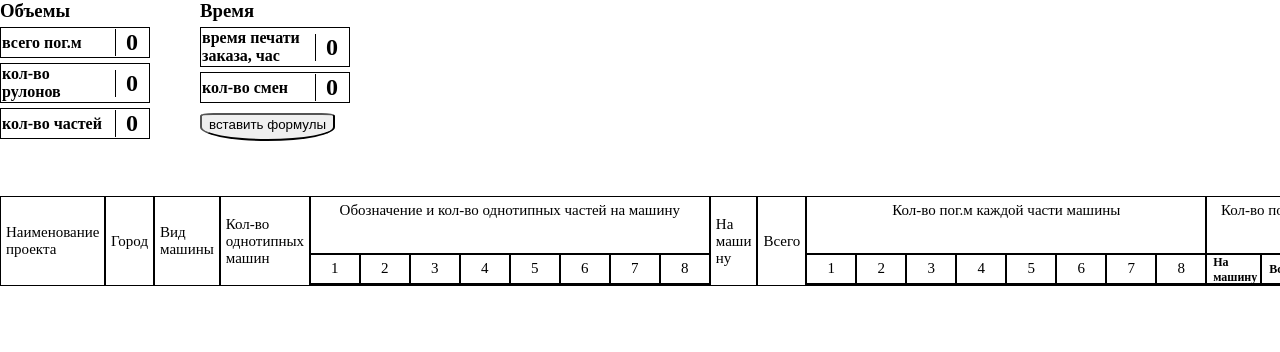
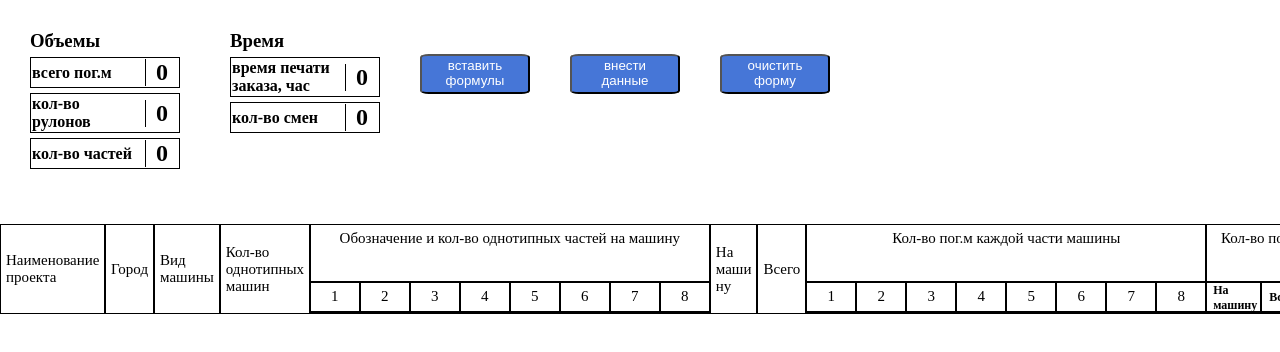
Before and after one commit to umer134/SV_Table_CRM, a React (Vite) app: page / in a window 1280 px wide. Shown: the top 352 px of the page. Built offline with nearby package versions, Linux system fonts and the light colour scheme.

Commit message:
added btns

```diff
--- a/src/App.css
+++ b/src/App.css
@@ -2,6 +2,11 @@
   box-sizing: border-box;
   margin: 0;
   padding: 0;
+}
+
+.FormTable .container{
+  margin-top: 30px;
+  margin-left: 30px;
 }
 
 .container{
@@ -37,13 +42,25 @@ p{
 }
 
 .inp-formuls{
-  margin-top: 5px;
+  height: 40px;
+  width: 110px;
+  margin-top: 24px;
+  margin-left: 40px;
   padding: 7px;
   padding-top: 2px;
-  border-end-end-radius: 50%;
-  border-end-start-radius: 50%;
-  border-start-end-radius: 10%;
-  border-start-start-radius: 10%;
+  border-radius: 8%;
+  background: #4676D7;
+  color: #fff;
+  cursor: pointer;
+}
+
+.inp-formuls:hover {
+  background: #1d49aa;
+}
+
+.inp-formuls:focus {
+  outline: none;
+  box-shadow: 0 0 0 4px #cbd6ee;
 }
 
 /* ==================================== */
--- a/src/components/FormTable.jsx
+++ b/src/components/FormTable.jsx
@@ -17,9 +17,14 @@ const FormTable = () => {
                     <div className="volume-block">
                     <h4>время печати заказа, час <p>0</p></h4>
                     <h4>кол-во смен <p>0</p></h4>
-                    <button className="inp-formuls">вставить формулы</button>
                     </div>
                 </div>
+                <div className="btns-block">
+                    <button className="inp-formuls">вставить формулы</button>
+                    <button className="inp-formuls">внести данные</button>
+                    <button className="inp-formuls">очистить форму</button>
+                </div>
+
             </div>
         </div>
      );
```
